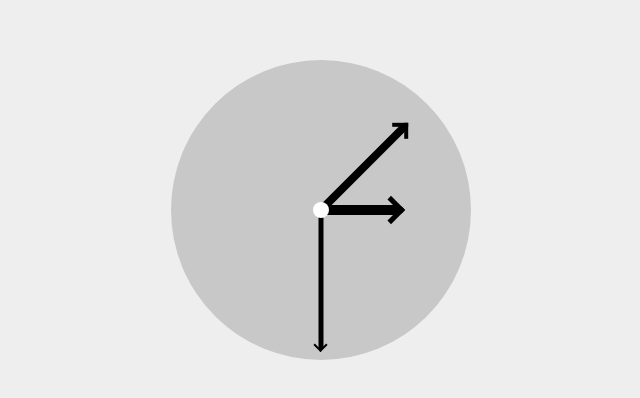
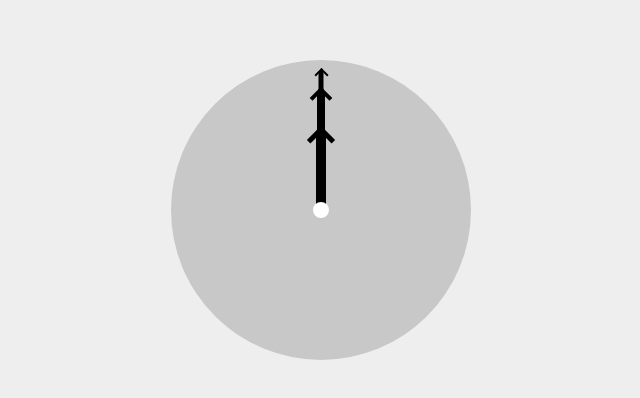
Before and after one commit to peanudge/analog-timer, a React (Create React App) app: page / in a window 1280 px wide. Shown: the part 190-588 px from the top of the page, without its empty margins (319-959 px from the left). Built offline with nearby package versions, Linux system fonts and the light colour scheme; the HTML template or start-up script is replaced by a standard one.

Commit message:
Add time to degree converters

```diff
--- a/src/components/AnalogTimer.tsx
+++ b/src/components/AnalogTimer.tsx
@@ -1,6 +1,6 @@
 import { useEffect, useState } from "react";
 import styled from "styled-components";
-import AnalogTimerHand, {
+import {
   AnalogHourHand,
   AnalogMinuteHand,
   AnalogSecondHand,
--- a/src/components/AnalogTimerHand.tsx
+++ b/src/components/AnalogTimerHand.tsx
@@ -1,4 +1,9 @@
 import styled from "styled-components";
+import {
+  convertTimeToHourDeg,
+  convertTimeToMinuteDeg,
+  convertTimeToSecondDeg,
+} from "../util/converters";
 
 type Props = {
   degree: number;
@@ -44,14 +49,36 @@ const HandHead = styled.div<{ thick: number }>`
   transform: rotate(45deg);
 `;
 
-export const AnalogHourHand = () => (
-  <AnalogTimerHand degree={90} thick={10} length={80} />
+export const AnalogHourHand: React.FC<{ hours?: number; minutes?: number }> = ({
+  hours = 0,
+  minutes = 0,
+}) => (
+  <AnalogTimerHand
+    degree={convertTimeToHourDeg(hours, minutes)}
+    thick={10}
+    length={80}
+  />
 );
-export const AnalogMinuteHand = () => (
-  <AnalogTimerHand degree={45} thick={8} length={120} />
+
+export const AnalogMinuteHand: React.FC<{
+  minutes?: number;
+  seconds?: number;
+}> = ({ minutes = 0, seconds = 0 }) => (
+  <AnalogTimerHand
+    degree={convertTimeToMinuteDeg(minutes, seconds)}
+    thick={8}
+    length={120}
+  />
 );
-export const AnalogSecondHand = () => (
-  <AnalogTimerHand degree={180} thick={5} length={140} />
+
+export const AnalogSecondHand: React.FC<{ seconds?: number }> = ({
+  seconds = 0,
+}) => (
+  <AnalogTimerHand
+    degree={convertTimeToSecondDeg(seconds)}
+    thick={5}
+    length={140}
+  />
 );
 
 export default AnalogTimerHand;
--- a/src/util/converters.ts
+++ b/src/util/converters.ts
@@ -1,5 +1,18 @@
-export const convertHourToDeg = () => {};
+const ANGLE_PER_HOUR = 360 / 12;
+const ANGLE_PER_MINUTE = 360 / 60;
+const ANGLE_PER_SECOND = 360 / 60;
 
-export const convertMinToDeg = () => {};
+export const convertTimeToHourDeg = (hours: number, minutes: number = 0) => {
+  return ANGLE_PER_HOUR * hours + ANGLE_PER_HOUR * (minutes / 60);
+};
 
-export const convertSecToDeg = () => {};
+export const convertTimeToMinuteDeg = (
+  minutes: number,
+  seconds: number = 0
+) => {
+  return ANGLE_PER_MINUTE * minutes + ANGLE_PER_MINUTE * (seconds / 60);
+};
+
+export const convertTimeToSecondDeg = (seconds: number) => {
+  return ANGLE_PER_SECOND * seconds;
+};
```
Also changed, not shown: 2 other files (tests, documents, lock files or other folders).
